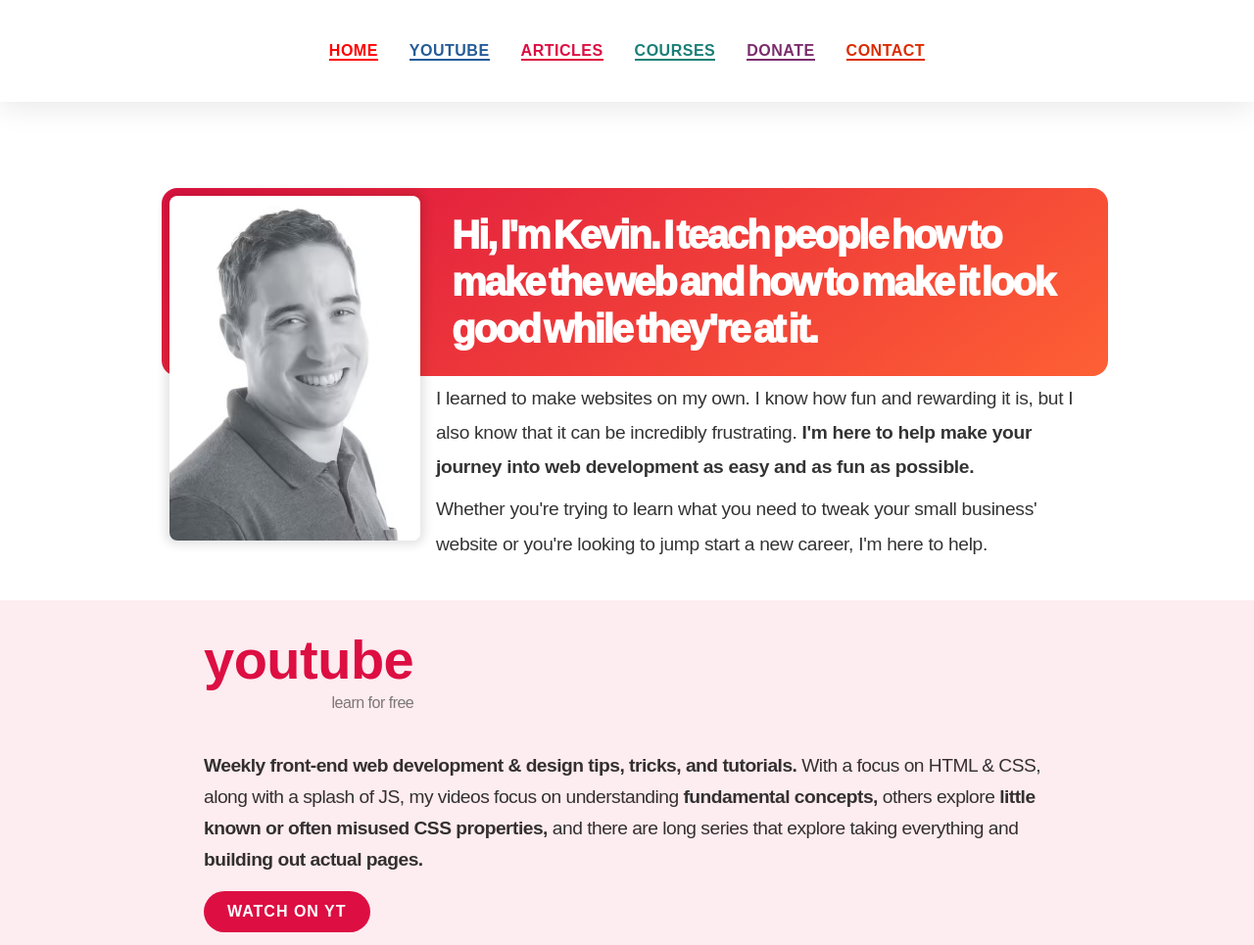
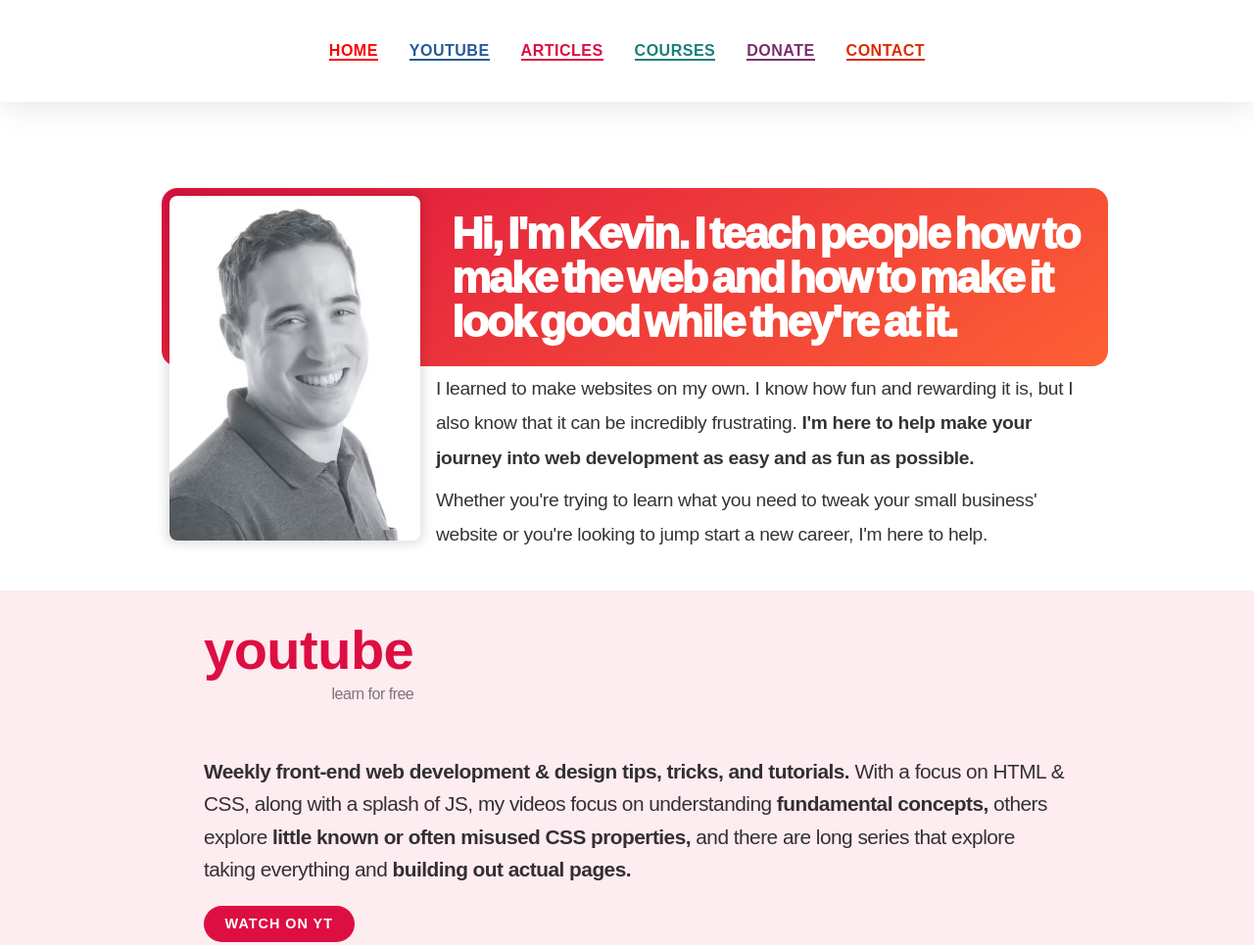
Before and after one commit to ANNEM-NITHIN-REDDY/test-repo, a plain HTML site: page index.html in a window 1280 px wide. Shown: the top 965 px of the page at 98% size. Drawn offline with Linux system fonts and the light colour scheme.

Commit message:
Update projectcss.css

```diff
--- a/projectcss.css
+++ b/projectcss.css
@@ -163,15 +163,15 @@ main{
   font-family: Alaska,sans-serif;
 }
 .sub-button{
-  padding: 0.5rem 1.5rem;
-  margin: 0 1.5rem;
+  padding: 0.5em 1.5em;
+  margin: 0 1.5em;
   text-decoration: none;
   background: rgb(221, 14, 66);
   width: max-content;
   color: white;
   border-radius: 2rem;
-  font-size: 1rem;
-  font-weight: 550;
+  font-size: 0.9rem;
+  font-weight: 700;
   scroll-behavior: smooth;
   transition: 150ms;
   letter-spacing: 1px;
@@ -283,14 +283,14 @@ main{
     height: 9em;
   }
   .link {
-    padding-right: 1em;
-    font-size: 1rem;
+    /* padding-right: 1rem; */
+    /* font-size: 1rem; */
     justify-content: space-around;
     padding: 0;
     margin-top: 10em;
   }
 }
-@media only screen and (min-width:640px){
+@media only screen and (min-width:39em){
       .intro-section{
         display: grid;
         grid-template-areas: 'image heading' 'explanation explanation';
@@ -338,7 +338,7 @@ main{
       }
       .intro-explanation{
         grid-area: explanation;
-        font-size: 1.2rem;
+        /* font-size: 1.2rem; */
         line-height: 1.6rem;
         margin: 0;
 
@@ -365,7 +365,7 @@ main{
     line-height: 2.5rem;
   }
   .sub-para{
-    line-height: 2rem;
+    line-height: 2;
   }
 
 
@@ -375,12 +375,15 @@ main{
 
 
 
-@media only screen and (min-width:960px){
+@media only screen and (min-width:60em){
+  :root{
+    font-size: 100%;
+  }
   .intro-section{
     grid-template-areas: 'image heading' 'image explanation';
     max-width: 950px;
-    grid-row-gap: 0.8rem;
-    margin: 3rem 1rem 0 2rem;
+    grid-row-gap: 0.8em;
+    margin: 3em 1em 0 2em;
   }
   .intro-image{
     grid-area: image;
@@ -390,13 +393,15 @@ main{
   }
   .intro-heading{
     grid-area: heading;
-    /* font-size: 2.8rem; */
-    line-height: 3rem;
+    font-size: 2.8rem;
+    line-height: 1;
     letter-spacing: -2px;
     word-spacing: -5px;
   }
   .intro-explanation{
     grid-area: explanation;
+    font-size: 1.2rem;
+    font-weight: 500;
   }
   .sub-div{
     width: 100%;
@@ -407,12 +412,12 @@ main{
   }
   .sub-para{
     max-width: 55rem;
-    line-height: 2rem;
-    padding: 3rem 0 0 0  ;
+    line-height: 1.6;
+    padding: 3em 0 0 0  ;
     margin: 0;
-    margin-bottom: 1rem;
+    margin-bottom: 1em;
     min-height: 10rem;
-    /* font-size: clamp(1rem,1rem + 1px, 19.2px); */
+    font-size:1.3rem ;
   }
   .sub-button{
     margin: 0;
```
